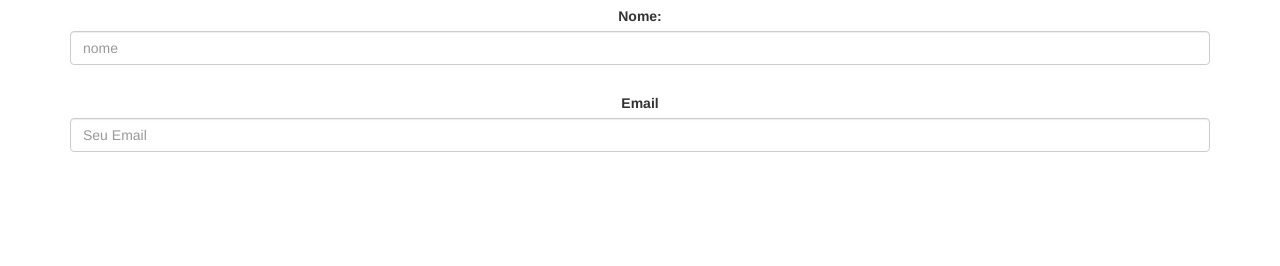
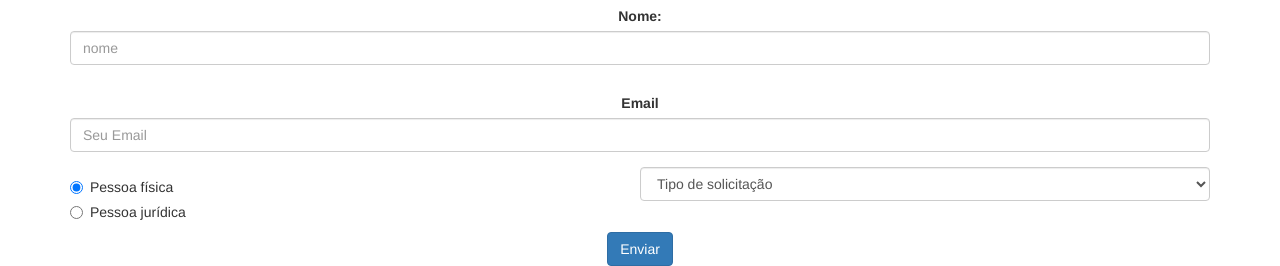
Before and after one commit to Leox95/alurabootstrap, a plain HTML site: page index.html in a window 1280 px wide. Shown: the part 5676-5942 px from the top of the page. Before the commit the page ends 5843 px from the top, so only its background shows below. Drawn offline with Linux system fonts and the light colour scheme.

Commit message:
inserção de formulário

```diff
--- a/index.html
+++ b/index.html
@@ -149,6 +149,31 @@
                 <label for="email" class="formulario">Email</label>
                 <input type="email" class="form-control" id="email" placeholder="Seu Email">
             </div>
+        <div class="grupo-radio">
+            <div class="radio">
+                <label>
+                    <input type="radio" name="tipo-pessoa" value="fisica" checked>
+                    Pessoa física
+                </label>
+            </div>
+
+            <div class="radio">
+                <label>
+                    <input type="radio" name="tipo-pessoa" value="juridica">
+                    Pessoa jurídica
+                </label>
+            </div>
+        </div><!--
+
+        --><select class="contato-select form-control" name="tipo-solicitacao">
+            <option value="" disabled selected>Tipo de solicitação</option>
+            <option value="casa">Casa</option>
+            <option value="mansao">Mansão</option>
+            <option value="castelo">Castelo</option>
+        </select>
+        <div class="botao-enviar">
+            <button type="button" class="btn btn-primary" type="submit">Enviar</button>
+        </div>
     </form>
 
 
--- a/style.css
+++ b/style.css
@@ -15,3 +15,13 @@
     display: block;
     text-align: center;
 }
+.contato-select,
+.grupo-radio{
+    width: 50%;
+    display: inline-block;
+    vertical-align: top;
+}
+.botao-enviar{
+    display: block;
+    text-align: center;
+}
```
Lines whose indentation alone changed are shown as unchanged.
